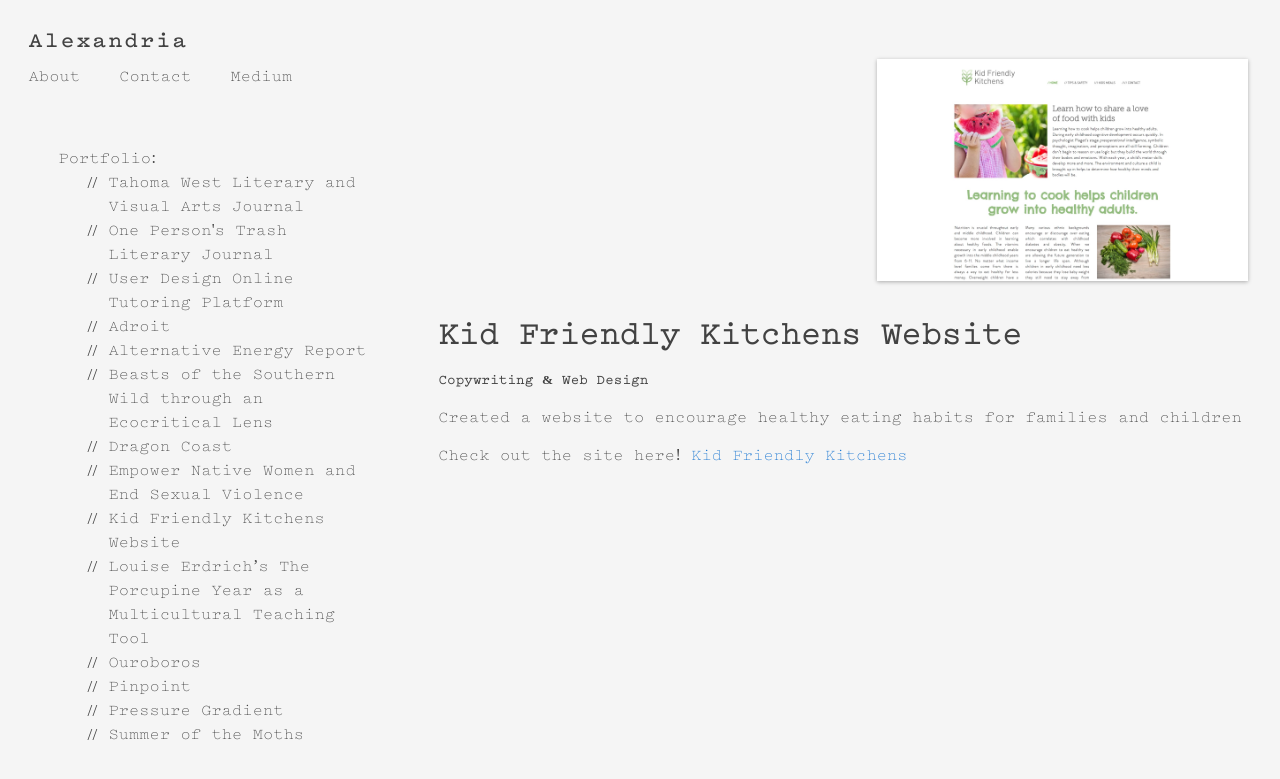
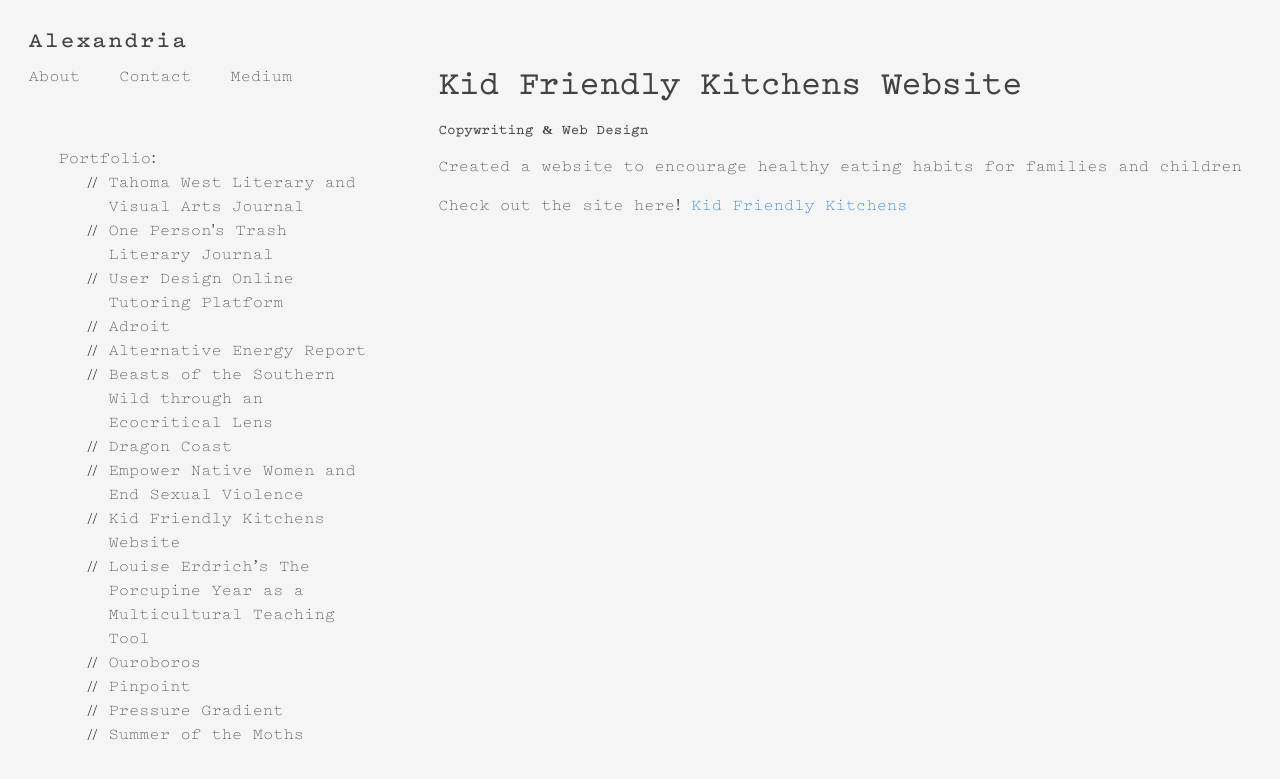
Before and after one commit to alexnickerson/alexnickerson.github.io, a Jekyll site: the page built from _portfolio/Kid Friendly Kitchens Website.md, in a window 1280 px wide and 900 px high. Shown: the top 779 px of the window. Built offline with Jekyll 4.4.1, drawn with Linux system fonts in a browser that asks for light colours; some web fonts are replaced.

Commit message:
Update project.html

```diff
--- a/_layouts/project.html
+++ b/_layouts/project.html
@@ -39,15 +39,15 @@
             </ul>
           </div>
 
-      </div>
-
-      <div class="content-main">
-
           {% if page.img %}
           <div class="hero">
             <img class="" src="{{ page.img }}" alt="{{ page.alt }}">
           </div>
           {% endif %}
+
+      </div>
+
+      <div class="content-main">
 
           <div class="post-header">
               <h1 class="post-title">{{ page.title }}</h1>
```
Lines whose indentation alone changed are shown as unchanged.
